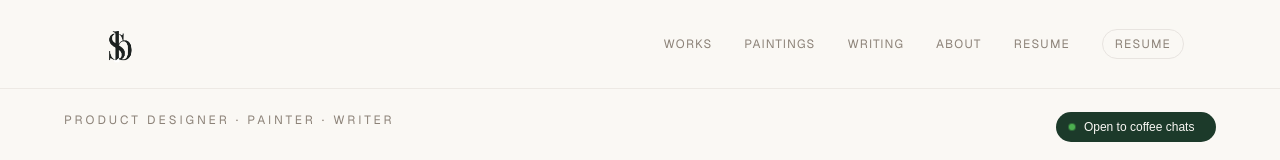
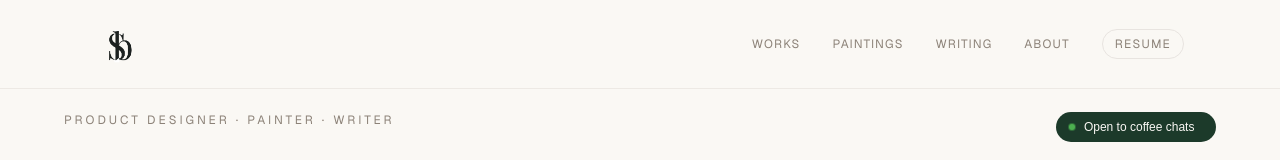
Before and after one commit to NanaAbenaBempong/artbysarps-v2, a Next.js app: page / in a window 1280 px wide. Shown: the top 160 px of the page. Built offline with nearby package versions, Linux system fonts and the light colour scheme.

Commit message:
Update src/app/components/Nav.tsx

```diff
--- a/src/app/components/Nav.tsx
+++ b/src/app/components/Nav.tsx
@@ -69,33 +69,29 @@ export default function Nav({ forceDark = false }: { forceDark?: boolean }) {
 
           {/* Desktop links */}
           <div className="hidden md:flex items-center gap-8">
-            {NAV_LINKS.map(({ label, href, target, rel }) => (
+            {NAV_LINKS.map(({ label, href, target, rel, pill }) => (
               <a
                 key={label}
                 href={href}
                 target={target}
                 rel={rel}
-                className={`text-xs uppercase tracking-widest transition-colors duration-700 ${
-                  navIsDark
-                    ? 'text-[#8AAAD8] hover:text-[#C8D8F0]'
-                    : 'text-[#8C8278] hover:text-[#2C2820]'
-                }`}
+                className={
+                  pill
+                    ? `text-xs uppercase tracking-widest transition-colors duration-200 rounded-full px-3 py-1.5 border ${
+                        navIsDark
+                          ? 'text-[#8AAAD8] border-[#1A2E48] hover:text-[#C8D8F0] hover:border-[#384868]'
+                          : 'text-[#8C8278] border-[#E8E4E0] hover:text-[#2C2820] hover:border-[#C4B8AE]'
+                      }`
+                    : `text-xs uppercase tracking-widest transition-colors duration-700 ${
+                        navIsDark
+                          ? 'text-[#8AAAD8] hover:text-[#C8D8F0]'
+                          : 'text-[#8C8278] hover:text-[#2C2820]'
+                      }`
+                }
               >
                 {label}
               </a>
             ))}
-            <a
-              href="/sarpomaa-bempong-resume.pdf"
-              target="_blank"
-              rel="noopener noreferrer"
-              className={`text-xs uppercase tracking-widest transition-colors duration-200 rounded-full px-3 py-1.5 border ${
-                navIsDark
-                  ? 'text-[#8AAAD8] border-[#1A2E48] hover:text-[#C8D8F0] hover:border-[#384868]'
-                  : 'text-[#8C8278] border-[#E8E4E0] hover:text-[#2C2820] hover:border-[#C4B8AE]'
-              }`}
-            >
-              Resume
-            </a>
           </div>
 
           {/* Hamburger button — mobile only */}
```
